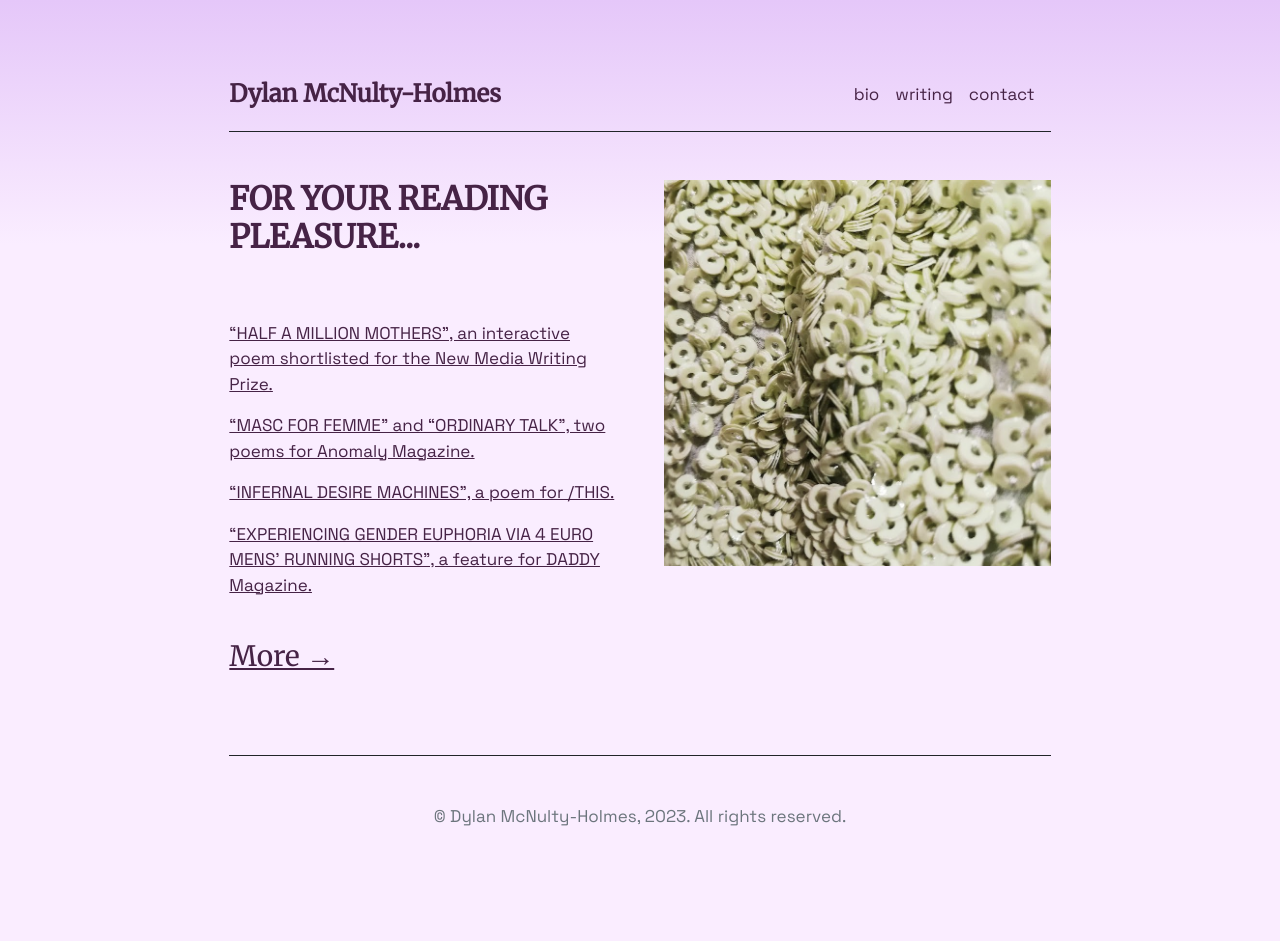
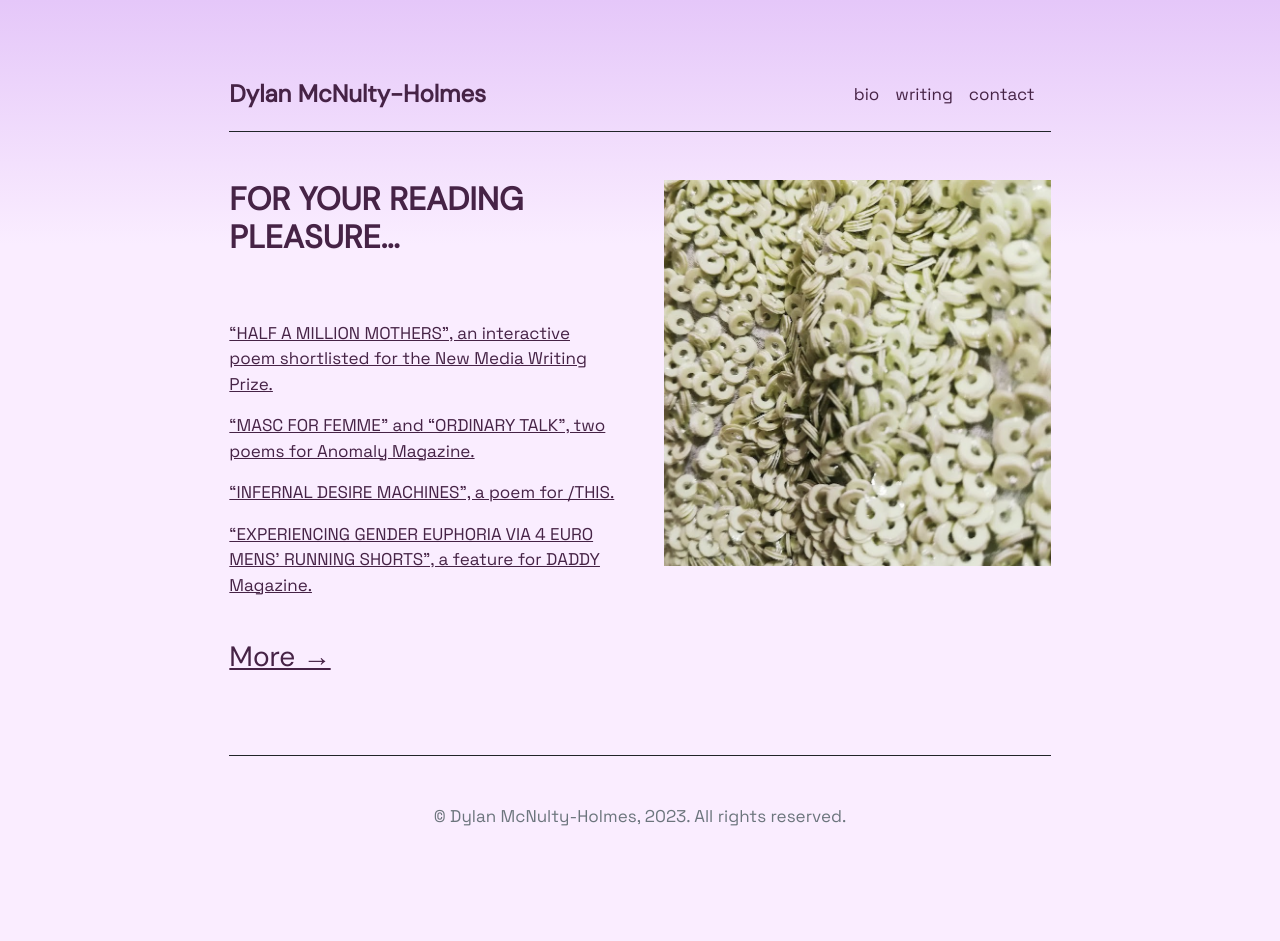
Before and after one commit to dyl-amh/website, a Jekyll site: the page built from index.md, in a window 1280 px wide. Built offline with Jekyll 4.4.1, drawn with Linux system fonts in a browser that asks for light colours.

Commit message:
Change fonts again haha

```diff
--- a/_includes/head.html
+++ b/_includes/head.html
@@ -9,7 +9,7 @@
   <link rel="shortcut icon" href="{{ site.github.url }}/assets/favicon.ico">
   <link rel="preconnect" href="https://fonts.googleapis.com">
   <link rel="preconnect" href="https://fonts.gstatic.com" crossorigin>
-  <link href="https://fonts.googleapis.com/css2?family=Merriweather:wght@300;400&family=Space+Grotesk:wght@300;400&display=swap" rel="stylesheet">
+  <link href="https://fonts.googleapis.com/css2?family=DM+Sans:opsz,wght@9..40,300;9..40,400&family=Space+Grotesk:wght@300;400&display=swap" rel="stylesheet">
     <style>
     .wrapingimage
     {
--- a/_sass/main.scss
+++ b/_sass/main.scss
@@ -3,7 +3,7 @@ $background:linear-gradient(180deg, #e5c7f9 0%, #faedff 26%);
 
 $bodyColor: #462346;
 $bodyFont: 'Space Grotesk', sans-serif, "Helvetica Neue", Helvetica, Arial, sans-serif, "Apple Color Emoji","Segoe UI Emoji","Segoe UI Symbol";
-$headerFont: 'Merriweather', serif, 'Open Sans', sans-serif, "Apple Color Emoji","Segoe UI Emoji","Segoe UI Symbol";
+$headerFont: 'DM Sans', sans-serif, 'Open Sans', sans-serif, "Apple Color Emoji","Segoe UI Emoji","Segoe UI Symbol";
 $linkColor: #462346!important;
 $headerColor: #462346;
 
```
